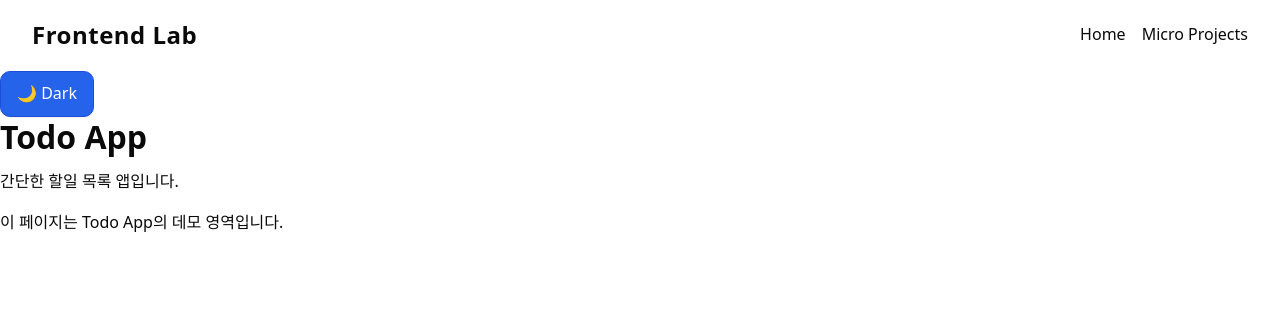
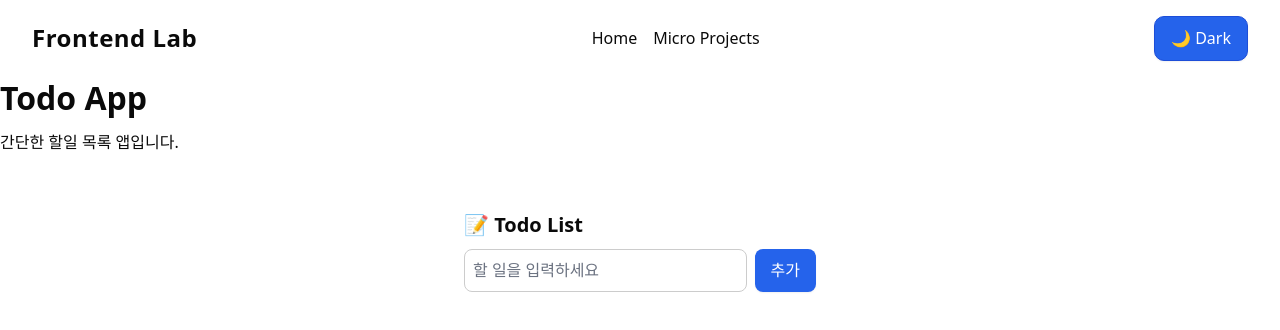
Before and after one commit to ansanghwan/frontend-lab-micro, a Next.js app: page /micro-projects/todo in a window 1280 px wide. Shown: the top 330 px of the page. Built offline with nearby package versions, Linux system fonts and the light colour scheme.

Commit message:
frontend-lab-micro 레포 README 내용 적용

```diff
--- a/app/layout.jsx
+++ b/app/layout.jsx
@@ -1,7 +1,6 @@
 import "./globals.scss";
 import Header from "../components/Header/Header";
 import ThemeInitializer from "./ThemeInitializer";
-import ThemeToggle from "../components/ThemeToggle";
 
 export const metadata = {
   title: "Frontend Lab",
@@ -14,7 +13,7 @@ export default function RootLayout({ children }) {
       <body>
         <ThemeInitializer />
         <Header />
-        <ThemeToggle />
+
         <main>{children}</main>
       </body>
     </html>
--- a/app/micro-projects/[slug]/page.jsx
+++ b/app/micro-projects/[slug]/page.jsx
@@ -1,6 +1,11 @@
 import { notFound } from "next/navigation";
 import { projects } from "../data";
 import styles from "./ProjectDetail.module.scss";
+import TodoApp from "../lab-todo/TodoApp";
+
+const components = {
+  todo: TodoApp,
+};
 
 export async function generateStaticParams() {
   return projects.map((p) => ({ slug: p.slug }));
@@ -9,6 +14,7 @@ export async function generateStaticParams() {
 export default async function ProjectDetail({ params }) {
   const { slug } = await params;
   const project = projects.find((p) => p.slug === slug);
+  const Component = components[slug];
 
   if (!project) return notFound();
 
@@ -17,7 +23,7 @@ export default async function ProjectDetail({ params }) {
       <h1>{project.name}</h1>
       <p>{project.description}</p>
       <div className={styles.content}>
-        <p>이 페이지는 {project.name}의 데모 영역입니다.</p>
+        <Component />
       </div>
     </section>
   );
--- /dev/null
+++ b/app/micro-projects/lab-todo/TodoApp.jsx
@@ -0,0 +1,40 @@
+"use client";
+import { useState } from "react";
+import "./todo.scss";
+
+export default function TodoApp() {
+  const [tasks, setTasks] = useState([]);
+  const [input, setInput] = useState("");
+
+  const addTask = () => {
+    if (!input.trim()) return;
+    setTasks([...tasks, input]);
+    setInput("");
+  };
+
+  const removeTask = (index) => {
+    setTasks(tasks.filter((_, i) => i !== index));
+  };
+
+  return (
+    <div className="todo-app">
+      <h3>📝 Todo List</h3>
+      <div className="input-group">
+        <input
+          type="text"
+          value={input}
+          placeholder="할 일을 입력하세요"
+          onChange={(e) => setInput(e.target.value)}
+        />
+        <button onClick={addTask}>추가</button>
+      </div>
+      <ul>
+        {tasks.map((task, i) => (
+          <li key={i}>
+            {task} <button onClick={() => removeTask(i)}>삭제</button>
+          </li>
+        ))}
+      </ul>
+    </div>
+  );
+}
--- /dev/null
+++ b/app/micro-projects/lab-todo/todo.scss
@@ -0,0 +1,42 @@
+.todo-app {
+  max-width: 400px;
+  margin: 2rem auto;
+  padding: 1.5rem;
+  background: var(--bg-secondary);
+  border-radius: 12px;
+
+  .input-group {
+    display: flex;
+    gap: 0.5rem;
+    margin-bottom: 1rem;
+  }
+
+  input {
+    flex: 1;
+    padding: 0.5rem;
+    border-radius: 8px;
+    border: 1px solid #ccc;
+  }
+
+  button {
+    padding: 0.5rem 1rem;
+    border-radius: 8px;
+    color: white;
+    border: none;
+    cursor: pointer;
+  }
+
+  ul {
+    list-style: none;
+    padding: 0;
+  }
+
+  li {
+    background: var(--bg);
+    margin-bottom: 0.5rem;
+    padding: 0.5rem 1rem;
+    border-radius: 8px;
+    display: flex;
+    justify-content: space-between;
+  }
+}
--- a/components/Header/Header.jsx
+++ b/components/Header/Header.jsx
@@ -1,11 +1,13 @@
 import styles from "./Header.module.scss";
 import Nav from "../Nav/Nav";
+import ThemeToggle from "../ThemeToggle";
 
 export default function Header() {
   return (
     <header className={styles.header}>
       <div className={styles.logo}>Frontend Lab</div>
       <Nav />
+      <ThemeToggle />
     </header>
   );
 }
```
Also changed, not shown: 1 other file (tests, documents, lock files or other folders).
